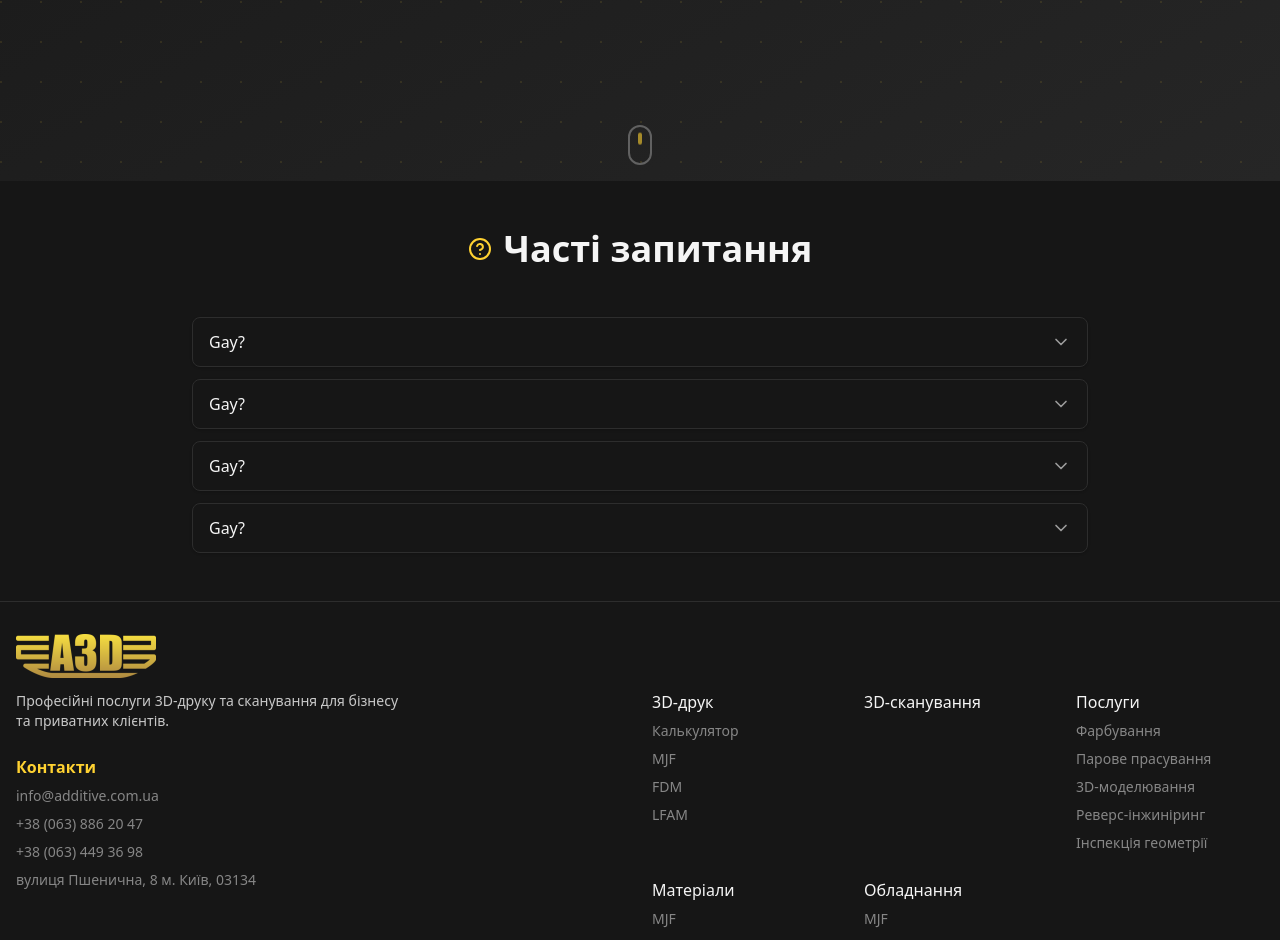
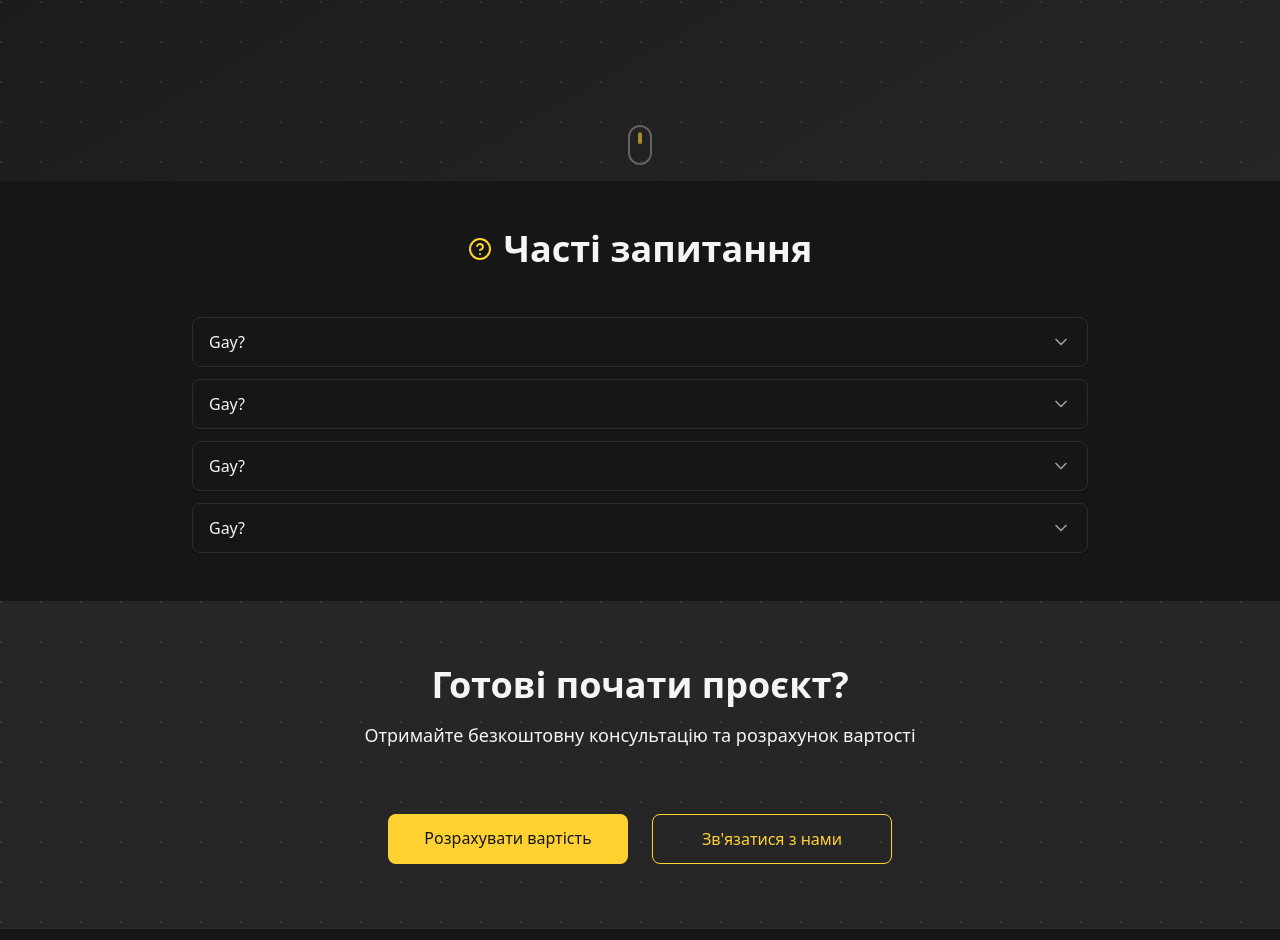
Before and after one commit to g4rv/additive3d, a Next.js app: page / in a window 1280 px wide. Shown: the part 620-1560 px from the top of the page. Built offline with nearby package versions, Linux system fonts and the light colour scheme.

Commit message:
add CTA component

```diff
--- a/app/globals.css
+++ b/app/globals.css
@@ -10,7 +10,7 @@
   --color-base-100: #161616; /* Deep Matte Dark Slate */
   --color-base-200: #262626; /* Slate - Secondary Surface */
   --color-base-300: #2d2d2d; /* Tertiary */
-  --color-base-content: #F5F5F5; /* Whitish - High Contrast Text */
+  --color-base-content: #f5f5f5; /* Whitish - High Contrast Text */
 
   /* Primary colors - Gold Standard */
   --color-primary: #ffd231; /* Brand Primary Gold */
@@ -18,7 +18,7 @@
 
   /* Secondary - Transparent/Border based usually, but defining a solid fallback */
   --color-secondary: #262626;
-  --color-secondary-content: #F5F5F5;
+  --color-secondary-content: #f5f5f5;
 
   /* Accent */
   --color-accent: #ffd231;
@@ -88,11 +88,11 @@
   --duration-slowest: 800ms;
 
   /* Animation System - Easing Functions */
-  --ease-standard: cubic-bezier(0.4, 0.0, 0.2, 1);
-  --ease-entrance: cubic-bezier(0.2, 0.0, 0.0, 1.0);
-  --ease-exit: cubic-bezier(0.0, 0.0, 0.2, 1);
+  --ease-standard: cubic-bezier(0.4, 0, 0.2, 1);
+  --ease-entrance: cubic-bezier(0.2, 0, 0, 1);
+  --ease-exit: cubic-bezier(0, 0, 0.2, 1);
   --ease-bounce: cubic-bezier(0.68, -0.55, 0.265, 1.55);
-  --ease-smooth: cubic-bezier(0.4, 0.0, 0.6, 1);
+  --ease-smooth: cubic-bezier(0.4, 0, 0.6, 1);
 }
 
 body {
@@ -101,7 +101,12 @@ body {
   font-family: var(--font-sans);
 }
 
-h1, h2, h3, h4, h5, h6 {
+h1,
+h2,
+h3,
+h4,
+h5,
+h6 {
   font-family: var(--font-heading);
 }
 
@@ -112,10 +117,8 @@ h1, h2, h3, h4, h5, h6 {
 
 /* Custom Container */
 .custom-container {
-  width: 100%;
-  max-width: 1400px;
+  width: min(calc(100% - 2rem), 1400px);
   margin-inline: auto;
-  padding-inline: 1rem;
 }
 
 /* Animations */
--- a/app/page.tsx
+++ b/app/page.tsx
@@ -1,11 +1,25 @@
-import FAQ from "@/components/faq";
-import HeroMain from "@/components/hero/hero-main/HeroMain";
+import CTA from '@/components/cta';
+import FAQ from '@/components/faq';
+import HeroMain from '@/components/hero/hero-main/HeroMain';
 
 export default function Home() {
   return (
     <>
       <HeroMain />
-      <FAQ items={[{question: 'Gay?', answer: 'Gay', id: '1'}, {question: 'Gay?', answer: 'Gay', id: '1'}, {question: 'Gay?', answer: 'Gay', id: '1'}, {question: 'Gay?', answer: 'Gay', id: '1'}]} />
+      <FAQ
+        items={[
+          { question: 'Gay?', answer: 'Gay', id: '1' },
+          { question: 'Gay?', answer: 'Gay', id: '1' },
+          { question: 'Gay?', answer: 'Gay', id: '1' },
+          { question: 'Gay?', answer: 'Gay', id: '1' },
+        ]}
+      />
+      <CTA
+        title="Готові почати проєкт?"
+        description="Отримайте безкоштовну консультацію та розрахунок вартості"
+        cta1={{ text: 'Розрахувати вартість', href: '/calculator' }}
+        cta2={{ text: "Зв'язатися з нами", href: '/contact' }}
+      />
     </>
   );
 }
--- /dev/null
+++ b/components/cta/CTA.tsx
@@ -0,0 +1,56 @@
+import ButtonLink from '@/components/ui/button-link';
+import { cn } from '@/utils/cn';
+import BgPattern from '../ui/bg-pattern';
+import type { CTAProps } from './CTA.types';
+
+/**
+ * CTA - Call-to-Action component with flexible layouts
+ *
+ * @example
+ * <CTA
+ *   title="Готові почати проєкт?"
+ *   description="Отримайте безкоштовну консультацію та розрахунок вартості"
+ *   cta1={{ text: "Розрахувати вартість", href: "/calculator", variant: "primary" }}
+ *   cta2={{ text: "Зв'язатися з нами", href: "/contact", variant: "outline" }}
+ *   variant="default"
+ * />
+ */
+export default function CTA({ title, description, cta1, cta2, className }: CTAProps) {
+  return (
+    <section className={cn('bg-base-200 relative isolate py-12 lg:py-16', className)}>
+      <BgPattern />
+
+      <div className="custom-container flex w-fit flex-col items-center gap-8 text-center">
+        {/* Content */}
+        <div>
+          <h2 className="mb-4 text-2xl font-bold lg:text-4xl">{title}</h2>
+
+          {description && <p className="mb-8 text-lg leading-relaxed">{description}</p>}
+        </div>
+
+        {/* CTA Buttons */}
+        <div className="flex flex-col justify-center gap-6 sm:flex-row">
+          <ButtonLink
+            href={cta1.href}
+            size="large"
+            className="min-w-60 w-full sm:w-fit"
+            variant={cta1.variant || 'secondary'}
+          >
+            {cta1.text}
+          </ButtonLink>
+
+          {cta2 && (
+            <ButtonLink
+              href={cta2.href}
+              size="large"
+              className="min-w-60 w-full sm:w-fit"
+              variant={cta2.variant || 'outlined'}
+            >
+              {cta2.text}
+            </ButtonLink>
+          )}
+        </div>
+      </div>
+    </section>
+  );
+}
--- /dev/null
+++ b/components/cta/CTA.types.ts
@@ -0,0 +1,15 @@
+import { ButtonLinkVariants } from '../ui/button-link/variants';
+
+export interface CTAButton {
+  text: string;
+  href: string;
+  variant?: ButtonLinkVariants['variant'];
+}
+
+export interface CTAProps {
+  title: string;
+  description?: string;
+  cta1: CTAButton;
+  cta2?: CTAButton;
+  className?: string;
+}
--- /dev/null
+++ b/components/cta/index.ts
@@ -0,0 +1 @@
+export { default } from './CTA';
```
